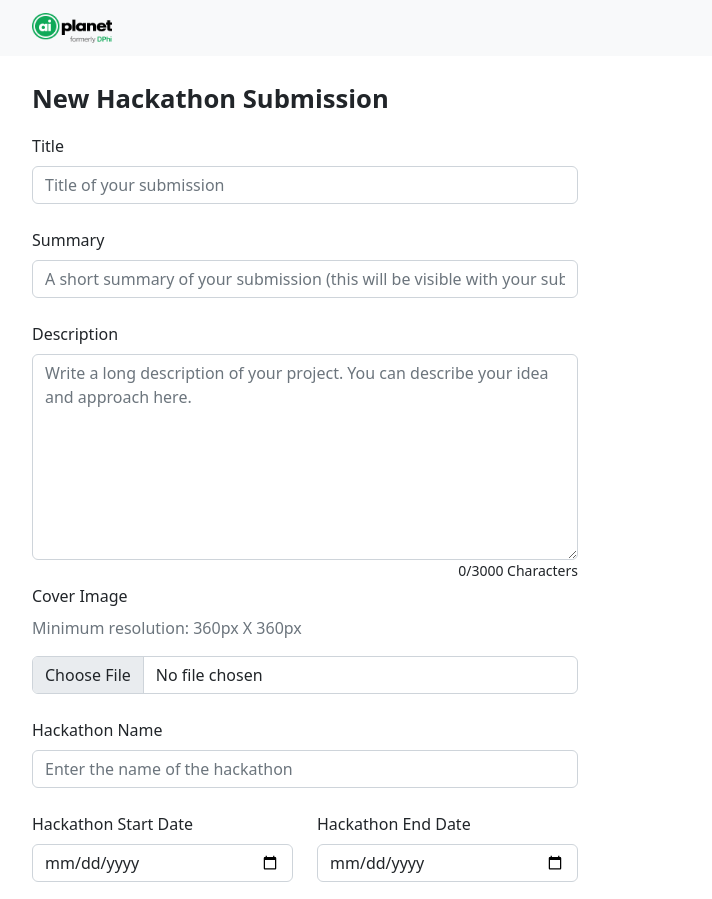
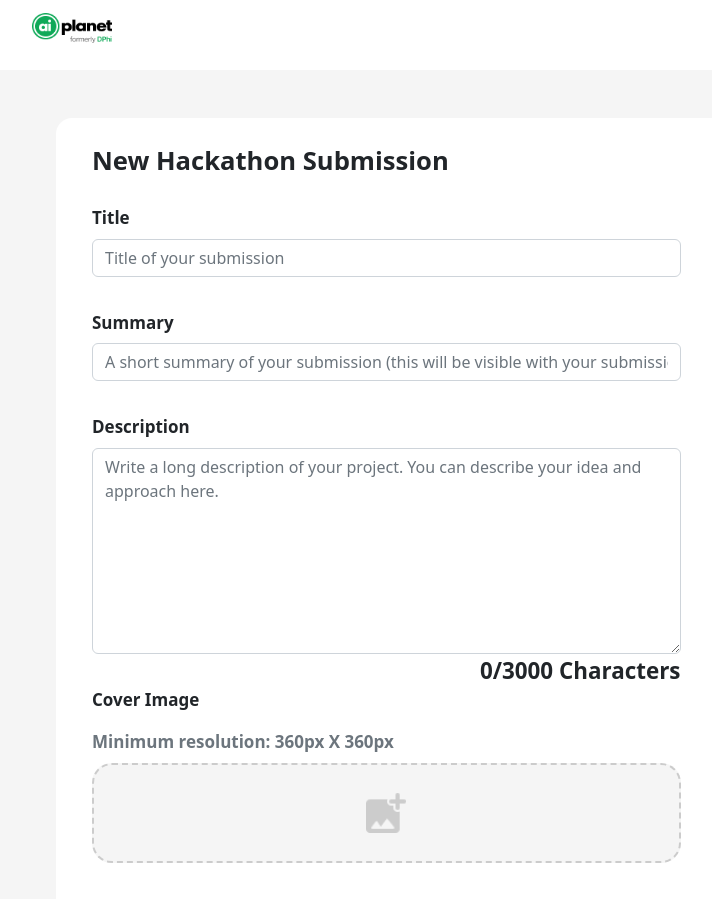
Before and after one commit to Sonali-keshri/AI-Planet, a React (Create React App) app: page /SubmissionForm in a window 1280 px wide. Shown: the top 899 px of the page, without its empty margins (50-762 px from the left). Built offline with nearby package versions, Linux system fonts and the light colour scheme.

Commit message:
commit changes

```diff
--- a/src/App.js
+++ b/src/App.js
@@ -39,7 +39,8 @@ function App() {
   const [description, setDescription] = useState("");
 
   const [coverImg, setCoverImg] = useState("");
-  const [selectedFile, setSelectedFile] = useState(null);
+  const [selectedFile, setSelectedFile] = useState("");
+
 
   const [hackthonName, setHackthonName] = useState("");
   const [startDate, setStartDate] = useState("");
@@ -62,6 +63,7 @@ function App() {
   }
 
 
+
   const editdata = (id) => {
     const matchedItem = arrOfData.find((item) => item.id === id);
     setEdit(true);
@@ -79,7 +81,7 @@ function App() {
 
   };
 
-  // console.log("CoverImage URL : ", coverImg)
+
 
   return (
 
--- a/src/Component/AllItem.js
+++ b/src/Component/AllItem.js
@@ -1,5 +1,5 @@
 import React from "react";
-import { Container, Row , Col} from "react-bootstrap";
+import { Container} from "react-bootstrap";
 import { useContext } from "react";
 import Card from "react-bootstrap/Card";
 import { Link } from "react-router-dom";
@@ -10,8 +10,10 @@ const AllItem = () => {
   const { arrOfData, searchItem } = useContext(AppContext);
 
   return (
+    <Container fluid style={{backgroundColor:"#F5F5F5"}}>
     <Container
-      className="mt-4 d-flex flex-wrap gap-md-2 gap-0 justify-content-center justify-content-lg-start gap-lg-5"
+      className="mt-5 d-flex flex-wrap gap-md-2 gap-0 justify-content-center justify-content-lg-start gap-lg-5"
+
     >
       {arrOfData.length <= 0 ? (
         <div className="mx-auto my-5">
@@ -31,7 +33,7 @@ const AllItem = () => {
                 key={item.id}
                 className="text-decor"
               >
-                <Card className="mb-4 item-Card shadow " >
+                <Card className="mb-4 item-Card shadow rounded-4 border-0 " >
                   <Container className="d-flex justify-content-start align-items-center gap-3">
                     <Card.Img src={item.coverImg} className=" item-Card-Img" />
                     <Card.Title className=" item-Card-Title" >{item.title}</Card.Title>
@@ -52,6 +54,7 @@ const AllItem = () => {
           })
       )}
     </Container>
+    </Container>
   );
 };
 
--- a/src/Component/DetailsPage.js
+++ b/src/Component/DetailsPage.js
@@ -1,7 +1,8 @@
 import React, { useState, useEffect } from "react";
 import { Container, Card, Button, Row, Col,Modal } from "react-bootstrap";
 import { AiOutlineStar, AiFillGithub, AiFillStar } from "react-icons/ai";
-import { MdDateRange, MdDelete, MdModeEditOutline } from "react-icons/md";
+import { MdDelete, MdModeEditOutline } from "react-icons/md";
+import {BsCalendar} from 'react-icons/bs'
 import { GoLinkExternal } from "react-icons/go";
 import { useParams, Link, useNavigate } from "react-router-dom";
 import { useContext } from "react";
@@ -82,25 +83,25 @@ const DetailsPage = ({ editdata, deleteNote }) => {
                       <Card.Text className="mt-3 mb-3">
                         {currentData.summary}
                       </Card.Text>
-                      <Card.Body className="d-flex gap-3 ">
-                        <div onClick={handleFav} className="favIcon">
+                      <Card.Body className="d-flex gap-3 align-items-center" >
+                        <div onClick={handleFav} className="favIcon" style={{fontSize:"20px"}}>
                           {isFavourited ? <AiFillStar /> : <AiOutlineStar />}
                         </div>
-                        |
-                        <div>
-                          <MdDateRange />
-                          <small className="px-1">
-                            {moment(currentData.startDate).format("LL")}
+                        <hr style={{width:"1px" ,height:"30px", backgroundColor:"white"}}></hr>
+                        <div className="corner-radius d-flex align-items-center" style={{backgroundColor:"#255973",padding:"6px 12px"}}>
+                          <BsCalendar/>
+                          <small className="px-2">
+                            {moment(currentData.startDate).format("Do MMM  ")}
                           </small>
                         </div>
                       </Card.Body>
                     </Card.Body>
                   </Card>
                 </div>
-                <div className="col-md-4 d-flex flex-md-column justify-content-center align-items-md-center order-2 gap-2 gap-md-0 ">
+                <div className="col-md-4 d-flex flex-md-column justify-content-center align-items-md-end order-2 gap-2 gap-md-0 ">
                   <Button
                     variant="outline-light"
-                    className="w-50 "
+                    className="top-page-btn"
                     onClick={() => OnEditClick(currentData.id)}
                   >
                     <MdModeEditOutline /> Edit
@@ -108,7 +109,7 @@ const DetailsPage = ({ editdata, deleteNote }) => {
                   <br />
                   <Button
                     variant="outline-light"
-                    className="w-50 "
+                    className="top-page-btn"
                     onClick={() => handleDelete(currentData.id)}
                   >
                     <MdDelete /> Delete
@@ -118,19 +119,22 @@ const DetailsPage = ({ editdata, deleteNote }) => {
             </Container>
           </Container>
           <Container>
-            <Row className="mt-3 ">
-              <Col md={8} className=" py-3">
+            <Row className="mt-3 d-flex justify-content-between gap-5 mx-1 mx-md-0">
+              <Col md={7} className=" py-3 ">
                 <h3 className="mb-4">Description</h3>
                 <p>{currentData.description}</p>
               </Col>
               <Col md={4} className="py-3">
                 <p className="text-muted">Hackthon</p>
                 <h4>{currentData.hackthonName}</h4>
-                <p className="text-muted mt-3">
-                  <MdDateRange /> {moment(currentData.startDate).format("LL")}
+                <div className="text-muted mt-3 d-flex align-items-center">
+                  <BsCalendar/>
+                  <span className="px-2">
+                  {moment(currentData.startDate).format("Do MMM YYYY")}
                   <span> - </span>
-                  {moment(currentData.endDate).format("LL")}
-                </p>
+                  {moment(currentData.endDate).format("Do MMM YYYY")}
+                  </span>
+                </div>
                 <div className="d-grid gap-3 mt-5">
                   <Link to={currentData.github}>
                     <Button variant="outline-dark" className="links-Btn">
--- a/src/Component/FavrouitesItem.js
+++ b/src/Component/FavrouitesItem.js
@@ -12,7 +12,7 @@ const FavrouitesItem = () => {
   const result = arrOfData.filter(({id}) => favData.includes(id));
 
   return (
-    <Container className="mt-4 d-flex flex-wrap gap-md-2 gap-0 justify-content-center justify-content-lg-start gap-lg-5">
+    <Container className="mt-5 d-flex flex-wrap gap-md-2 gap-0 justify-content-center  justify-content-lg-start gap-lg-5">
       { result.length <= 0 ? (
         <div className="mx-auto my-5">
            <h3 className="text-center">No Data Avilable! Please add the data by clicking on Upload Submission button</h3>
@@ -25,7 +25,7 @@ const FavrouitesItem = () => {
         return(
           <Link to={`/DetailsPage/${item.id}`} key={item.id} className="text-decor">
 
-            <Card className="pt-4 mb-4 item-Card shadow"  >
+            <Card className="pt-4 mb-4 item-Card shadow rounded-4 border-0 "  >
             <Container className="d-flex justify-content-start align-items-center gap-3">
               <Card.Img src={item.coverImg} className="item-Card-Img" />
               <Card.Title className="item-Card-Title">{item.title}</Card.Title>
--- a/src/Component/Home.js
+++ b/src/Component/Home.js
@@ -22,18 +22,22 @@ const Home = () => {
     if (newSortOrder === "newest") {
       const sortedDates = arrOfData
         .map((obj) => {
-          return { ...obj, startDate: new Date(obj.startDate) }}).sort((a, b) => b.startDate - a.startDate);
-        setArrOfData(sortedDates);
+          return { ...obj, startDate: new Date(obj.startDate) };
+        })
+        .sort((a, b) => b.startDate - a.startDate);
+      setArrOfData(sortedDates);
     } else {
       const sortedDates = arrOfData
         .map((obj) => {
-          return { ...obj, startDate: new Date(obj.startDate) }}).sort((a, b) => a.startDate - b.startDate);
+          return { ...obj, startDate: new Date(obj.startDate) };
+        })
+        .sort((a, b) => a.startDate - b.startDate);
       setArrOfData(sortedDates);
     }
   };
 
   return (
-    <>
+    <Container fluid  style={{backgroundColor:"#F5F5F5"}} className="m-0 p-0">
       <Container
         fluid
         style={{ backgroundColor: "#003145" }}
@@ -106,26 +110,25 @@ const Home = () => {
               <input
                 placeholder="Search"
                 onChange={(e) => setSearchItem(e.target.value)}
-                className="search-inp"
+                className="search-inp "
               />
             </div>
 
-            <div className="col-3 col-md-4 p-0 ">
+            <div className="col-3 col-md-4 p-0 select-option ">
               <Form.Select
                 aria-label="Default select example"
                 value={sortOrder}
                 onChange={handleSortOrderChange}
-                className="border border-dark corner-radius"
-              >
-                <option value="newest">Newest</option>
-                <option value="oldest">Oldest</option>
+                className="border border-dark corner-radius formSelect text-muted " >
+                <option value="newest" className="opt ">Newest</option>
+                <option value="oldest" className="opt ">Oldest</option>
               </Form.Select>
             </div>
           </div>
         </div>
       </Container>
       <Outlet />
-    </>
+    </Container>
   );
 };
 
--- a/src/Component/NavBar.js
+++ b/src/Component/NavBar.js
@@ -5,7 +5,7 @@ import logo from '../assets/AI Planet Logo.png'
 
 const NavBar = () => {
   return (
-      <Navbar bg="light" fixed="top">
+      <Navbar style={{backgroundColor:"#FFFFFF"}} fixed="top">
         <Container>
           <Navbar.Brand href="/">
             <img
--- a/src/Component/SubmissionForm.js
+++ b/src/Component/SubmissionForm.js
@@ -4,6 +4,8 @@ import { useContext } from "react";
 import { useNavigate } from "react-router-dom";
 import { AppContext } from "../App";
 import { v4 } from "uuid";
+import { MdCloudUpload } from "react-icons/md";
+import UploadIcon from "../assets/upload-icon.png";
 
 const SubmissionForm = () => {
   const {
@@ -31,7 +33,8 @@ const SubmissionForm = () => {
     setEdit,
     arrOfData,
     setArrOfData,
-    setSelectedFile
+    setSelectedFile,
+    selectedFile,
   } = useContext(AppContext);
 
   const Navigate = useNavigate();
@@ -68,6 +71,7 @@ const SubmissionForm = () => {
               endDate,
               github,
               otherLink,
+              selectedFile,
             };
           }
           return item;
@@ -82,6 +86,7 @@ const SubmissionForm = () => {
       setEndDate("");
       setGithub("");
       setOtherLink("");
+      setSelectedFile("");
 
       setActive(null);
       setEdit(false);
@@ -101,6 +106,7 @@ const SubmissionForm = () => {
         endDate,
         github,
         otherLink,
+        selectedFile,
       };
       setArrOfData([...arrOfData, data]);
       setTitle("");
@@ -112,14 +118,17 @@ const SubmissionForm = () => {
       setEndDate("");
       setGithub("");
       setOtherLink("");
+      setSelectedFile("");
       Navigate("/");
     }
   };
 
   const handleFileChange = (event) => {
     const file = event.target.files[0];
+
       previewFile(file);
-    setSelectedFile(file);
+      setSelectedFile(file.name);
+
   };
 
   const previewFile = (file) => {
@@ -130,14 +139,18 @@ const SubmissionForm = () => {
     };
   };
 
+  console.log("seleted File: " ,selectedFile)
+
   return (
-    <Container>
-      <p style={{ fontSize: "1.6rem", fontWeight: "600", marginTop: "80px" }}>
-        {edit ? "Edit " : "New "} Hackathon Submission
-      </p>
-      <div className="row">
-        <Form className="col-12 col-md-6" onSubmit={handleSubmit}>
-          <Form.Group className="mb-4" controlId="formGroupTitle">
+    <Container fluid style={{ backgroundColor: "#F5F5F5" }} className="m-0">
+      <Container
+        style={{ fontSize: "1.6rem", fontWeight: "600", marginTop: "70px" }}
+        className="p-5"
+      >
+        <div className="row w-75 p-4 rounded-4" style={{backgroundColor:"white"}}>
+          <Form className="col-12 col-md-10 formBox" onSubmit={handleSubmit}>
+            <p>{edit ? "Edit " : "New "} Hackathon Submission</p>
+            <Form.Group className="mb-4 " controlId="formGroupTitle">
               <Form.Label>Title</Form.Label>
               <Form.Control
                 type="text"
@@ -157,7 +170,10 @@ const SubmissionForm = () => {
                 value={summary}
               />
             </Form.Group>
-          <Form.Group className="mb-4" controlId="exampleForm.ControlTextarea1">
+            <Form.Group
+              className="mb-4"
+              controlId="exampleForm.ControlTextarea1"
+            >
               <Form.Label>Description</Form.Label>
               <Form.Control
                 as="textarea"
@@ -170,23 +186,41 @@ const SubmissionForm = () => {
               <small style={{ float: "right" }}>0/3000 Characters</small>
             </Form.Group>
             <Form.Group className="mb-4" controlId="formGroupCoverImage">
-            <Form.Label>Cover Image</Form.Label>
-            <p className="text-muted">Minimum resolution: 360px X 360px</p>
+              <Form.Label>Cover Image</Form.Label><br/>
+              <Form.Label className="text-muted fontSize ">Minimum resolution: 360px X 360px</Form.Label>
+              <div
+                className="img-upload-div"
+                onClick={() =>
+                  document.querySelector(".img-upload-control").click()
+                }
+              >
                 <Form.Control
                   type="file"
                   name="coverImg"
                   accept="image/*"
                   onChange={handleFileChange}
-
+                  className="img-upload-control"
+                  hidden
                 />
-            <div>
-            {coverImg && (
+                {coverImg ? (
+                  <div className="d-flex align-items-center justify-content-between gap-2 upload-control-img ">
+                    <img src={coverImg} alt="Preview" />
+                    <p className="img-name m-0">
+                      {selectedFile}
+                    </p>
+                    <p className="img-reupload-icon m-0">
+                      Reupload <MdCloudUpload className="fontSize" />
+                    </p>
+                  </div>
+                ) : (
                   <img
-                src={coverImg}
-                alt="Preview"
-                style={{ height: "100px" }}
+                    src={UploadIcon}
+                    width="40px"
+                    className="m-auto"
+                    alt="upload-icon"
                   />
-            )}</div>
+                )}
+              </div>
             </Form.Group>
             <Form.Group className="mb-4" controlId="formGroupName">
               <Form.Label>Hackathon Name</Form.Label>
@@ -206,8 +240,8 @@ const SubmissionForm = () => {
                   name="startDate"
                   onChange={(e) => setStartDate(e.target.value)}
                   value={startDate}
+                  className="text-muted"
                 />
-              {console.log("Type of startDate : ", typeof(startDate))}
               </Form.Group>
 
               <Form.Group as={Col} controlId="formGridEndDate">
@@ -217,6 +251,7 @@ const SubmissionForm = () => {
                   name="endDate"
                   onChange={(e) => setEndDate(e.target.value)}
                   value={endDate}
+                  className="text-muted"
                 />
               </Form.Group>
             </Row>
@@ -241,12 +276,14 @@ const SubmissionForm = () => {
                 value={otherLink}
               />
             </Form.Group>
-          <Button variant="success" className="my-5" type="submit">
+            <hr className="my-5" style={{width:"700px"}}/>
+            <Button variant="success" className="" type="submit">
               {edit ? "Save" : "Upload"} Submission
             </Button>
           </Form>
         </div>
       </Container>
+    </Container>
   );
 };
 
--- a/src/index.css
+++ b/src/index.css
@@ -4,6 +4,7 @@
   margin: 0;
   box-sizing: border-box;
 }
+
 .text-decor{
   text-decoration: none;
   color: rgb(97, 97, 97);
@@ -26,10 +27,24 @@
   border: none;
   outline: none;
   width: 145px;
+  background-color: transparent;
 }
 .activeMenu{
   border-bottom: 3px solid green;
 }
+
+.select-option .form-select {
+  background-image: url("./assets/downArrow.svg") !important;
+  background-size: 10px !important;
+  background-position: right 1rem center !important;
+  background-color: transparent;
+
+}
+
+
+
+
+
 
 /* AllItems Page */
 .item-Card{
@@ -60,11 +75,16 @@
   color: white;
   border: none !important;
 }
+.top-page-btn{
+  width: 100px !important;
+  border-radius: 10px !important;
+}
 .links-Btn{
-  border-color: grey;
-  color: grey;
+  border-color: #666666;
+  color: #666666;
   width: 200px;
   font-size: 1rem;
+  border-radius: 12px !important;
 }
 .favIcon{
   cursor: pointer;
@@ -75,6 +95,9 @@
   object-fit: cover !important;
 }
 
+.modelBox{
+  top: 30% !important;
+}
 .modelBox .modal-content{
   height: 196px !important;
   border-radius: 24px;
@@ -88,9 +111,65 @@
   border: 2px;
 }
 .cancle-Btn{
-  border: 2px solid black !important;
+  border: 1px solid black !important;
 
 }
 .delete-Btn{
   border: 2px solid crimson !important;
 }
+
+
+/* Submission Form */
+
+.img-upload-div{
+  display: flex;
+  flex-direction: column;
+  justify-content: center;
+  border: 2px dashed #CCCCCC;
+  height: 100px;
+  max-width: 600px;
+  padding: 10px;
+  cursor: pointer;
+  border-radius: 20px;
+  background-color: #F5F5F5;
+}
+
+.formBox .form-label{
+  font-weight: 400px !important;
+  font-size: 17px !important;
+}
+
+.upload-control-img img{
+  width: 70px;
+  height: 60px;
+  border-radius: 10px;
+}
+
+.upload-control-img p{
+  font-size: 16px;
+}
+
+.upload-control-img .img-name{
+  flex:4;
+}
+.upload-control-img .img-reupload-icon{
+  color: #858585;
+}
+
+@media only screen and (min-width: 1000px)  {
+    .item-Card{
+      width: 420px !important;
+    }
+}
+
+@media only screen and (min-width: 1200px) {
+  .item-Card{
+    width: 340px !important;
+  }
+}
+
+@media only screen and (min-width: 1400px)  {
+  .item-Card{
+    width: 400px !important;
+  }
+}
```
Also changed, not shown: src/assets/downArrow.svg (added), src/assets/upload-icon.png (added). Lines whose indentation alone changed are shown as unchanged.
